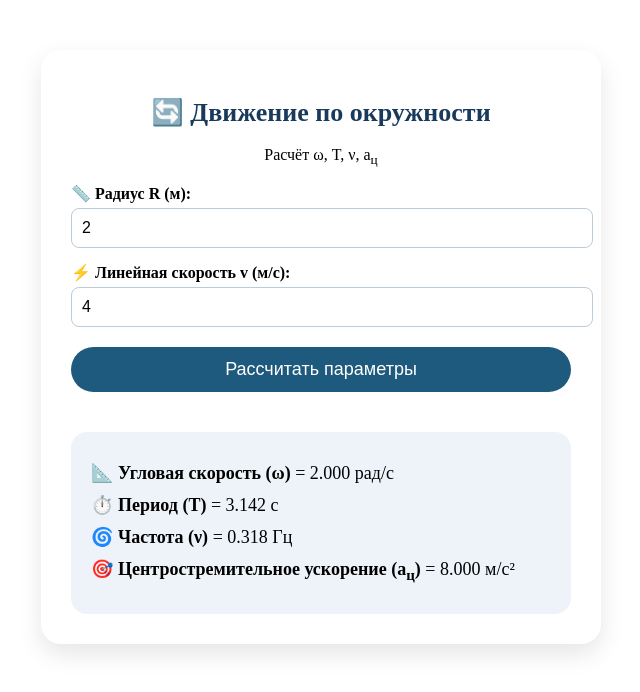
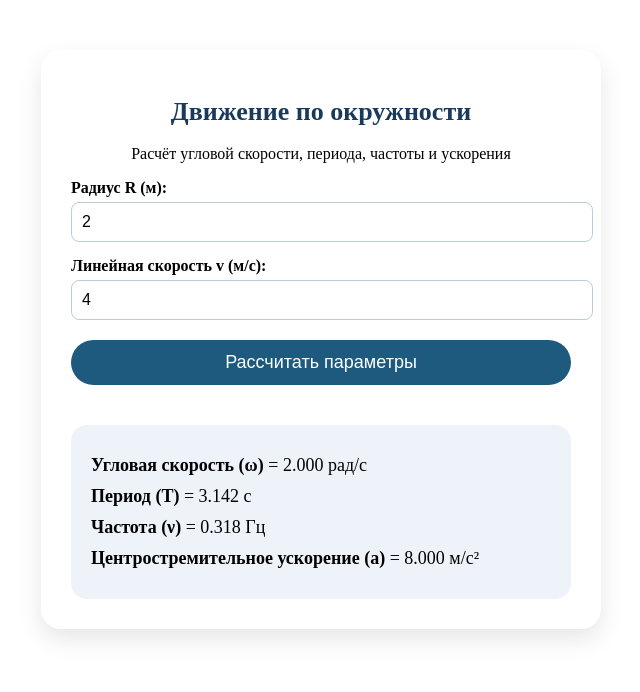
Before and after one commit to samoilov123/samoilov123.githud.io, a plain HTML site: page index.html in a window 1280 px wide. Both pictures are taken after a click on the button "Рассчитать параметры". Shown: the whole page, without its empty margins (319-959 px from the left). Drawn offline with Linux system fonts and the light colour scheme.

Commit message:
Update index.html

```diff
--- a/index.html
+++ b/index.html
@@ -66,13 +66,13 @@
 </head>
 <body>
 
-    <h1>🔄 Движение по окружности</h1>
-    <p style="text-align: center;">Расчёт ω, T, ν, a<sub>ц</sub></p>
+    <h1>Движение по окружности</h1>
+    <p style="text-align: center;">Расчёт угловой скорости, периода, частоты и ускорения</p>
 
-    <label>📏 Радиус R (м):</label>
+    <label>Радиус R (м):</label>
     <input type="number" id="radius" placeholder="Пример: 2" step="any" value="2">
 
-    <label>⚡ Линейная скорость v (м/с):</label>
+    <label>Линейная скорость v (м/с):</label>
     <input type="number" id="velocity" placeholder="Пример: 4" step="any" value="4">
 
     <button onclick="calculate()">Рассчитать параметры</button>
@@ -86,15 +86,15 @@
             let resultDiv = document.getElementById('result');
 
             if (isNaN(R) || isNaN(v)) {
-                resultDiv.innerHTML = '<div class="error">❌ Заполните оба поля числами</div>';
+                resultDiv.innerHTML = '<div class="error">Ошибка: заполните оба поля числами</div>';
                 return;
             }
             if (R <= 0) {
-                resultDiv.innerHTML = '<div class="error">❌ Радиус должен быть больше нуля (R > 0)</div>';
+                resultDiv.innerHTML = '<div class="error">Ошибка: радиус должен быть больше нуля</div>';
                 return;
             }
             if (v <= 0) {
-                resultDiv.innerHTML = '<div class="error">❌ Скорость должна быть больше нуля (v > 0)</div>';
+                resultDiv.innerHTML = '<div class="error">Ошибка: скорость должна быть больше нуля</div>';
                 return;
             }
 
@@ -105,10 +105,10 @@
 
             resultDiv.innerHTML = `
                 <div class="result">
-                    <p><strong>📐 Угловая скорость (ω)</strong> = ${omega.toFixed(3)} рад/с</p>
-                    <p><strong>⏱️ Период (T)</strong> = ${T.toFixed(3)} с</p>
-                    <p><strong>🌀 Частота (ν)</strong> = ${frequency.toFixed(3)} Гц</p>
-                    <p><strong>🎯 Центростремительное ускорение (a<sub>ц</sub>)</strong> = ${a.toFixed(3)} м/с²</p>
+                    <p><strong>Угловая скорость (ω)</strong> = ${omega.toFixed(3)} рад/с</p>
+                    <p><strong>Период (T)</strong> = ${T.toFixed(3)} с</p>
+                    <p><strong>Частота (ν)</strong> = ${frequency.toFixed(3)} Гц</p>
+                    <p><strong>Центростремительное ускорение (a)</strong> = ${a.toFixed(3)} м/с²</p>
                 </div>
             `;
         }
```
